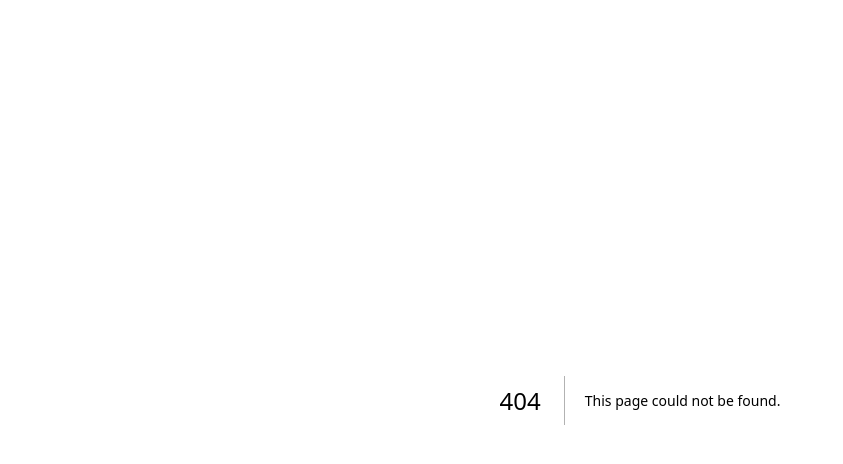
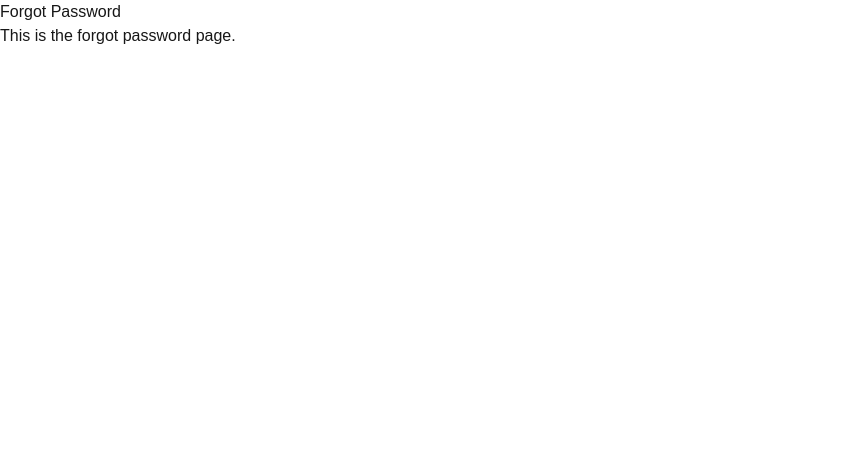
Before and after one commit to MogesBekele/nextjs, a Next.js app: page /forgot-password in a window 1280 px wide. Before the commit this address had no page. Shown: the top 464 px of the page, without its empty margins (0-843 px from the left). Built offline with nearby package versions, Linux system fonts and the light colour scheme.

Commit message:
forgot password component

```diff
--- /dev/null
+++ b/src/app/(auth)/forgot-password/page.tsx
@@ -0,0 +1,8 @@
+export default function ForgotPassword() {
+  return (
+    <div>
+      <h1>Forgot Password</h1>
+      <p>This is the forgot password page.</p>
+    </div>
+  );
+}
```
